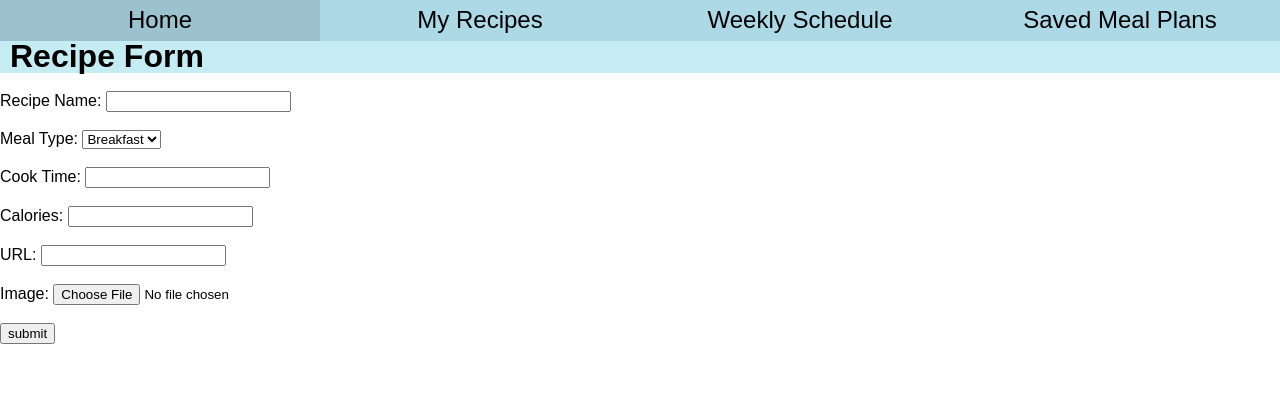
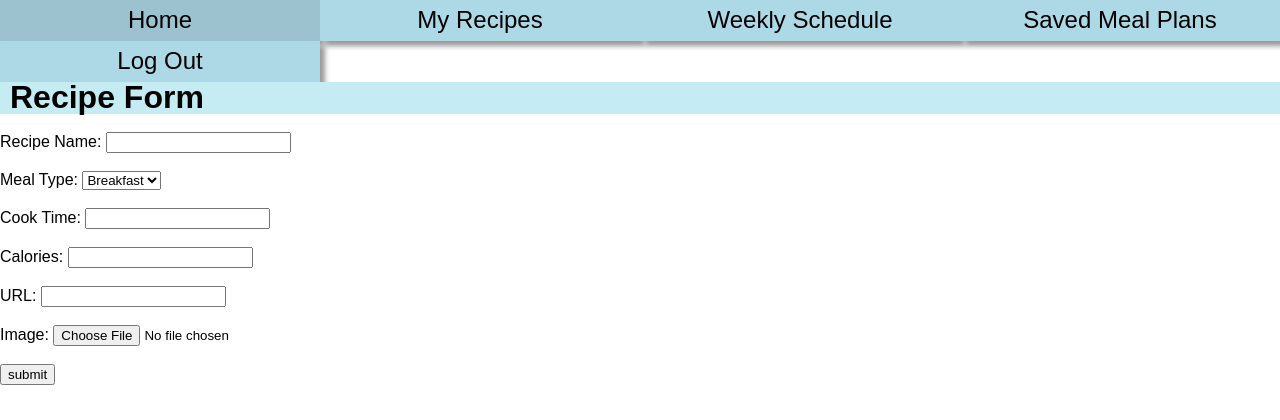
Before and after one commit to ZTurtle/WebDev, a PHP site: page /View/add_recipe.php in a window 1280 px wide. Shown: the top 420 px of the page. Run offline with PHP 8.4, Linux system fonts and the light colour scheme.

Commit message:
starting logout

```diff
--- a/WebDevProject/Controller/index.php
+++ b/WebDevProject/Controller/index.php
@@ -85,6 +85,8 @@
             }
 
             break;
+        case 'log_out':
+
         case 'home':
             $fname= $_SESSION['fname'];
             $userID= $_SESSION['userID'];
--- a/WebDevProject/View/pageHeader.php
+++ b/WebDevProject/View/pageHeader.php
@@ -23,7 +23,6 @@
 
         <form action = "." method = "post">
             <input type = "hidden" name= "action" value = "weekly_schedule">
-            <!-- <input type = "hidden" name= "week_date" value= "<?php echo date('Y-m-d')?>"> -->
             <button type = "submit" class= "button headerButton">Weekly Schedule</button>
 
         </form>
@@ -36,6 +35,14 @@
     </form>
     </div>
 
+    <div class= "headerColumn">
+        <form action="." method="post">
+        <input type = "hidden" name= "action" value = "log_out">
+        <button class= "button headerButton">Log Out</button>
+        </form>
+    </div>
+
+
 </div>
 </table>
 
```
